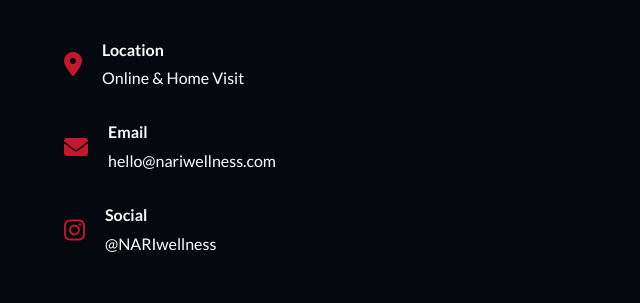
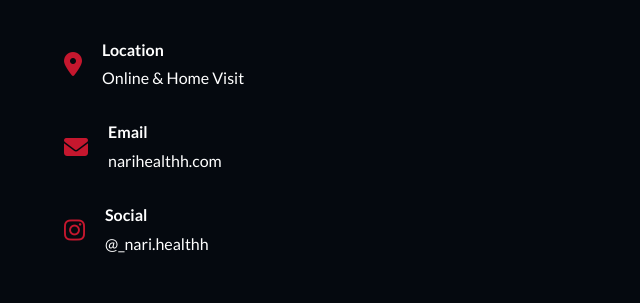
Before and after one commit to istutisingh16-stack/nari, a plain HTML site: page index.html in a window 1280 px wide. Shown: the part 2815-3118 px from the top of the page, 0-640 px from the left. Drawn offline with nearby package versions, Linux system fonts and the light colour scheme; a web font is replaced by a local one.

Commit message:
Update index.html

```diff
--- a/index.html
+++ b/index.html
@@ -542,7 +542,7 @@ NARI is not just care.
 It is connection.
 It is community.
 
-A strong bond where women heal together—because no woman should walk her health journey alone.
+A strong bond where women heal together—because no woman should walk her health journey alone
 .</p>
                 <p>We combine <strong>clinical physiotherapy</strong> with a deep, empathetic understanding of the female experience—from menstruation to motherhood and menopause.</p>
 
@@ -637,7 +637,7 @@ A strong bond where women heal together—because no woman should walk her healt
                         <i class="fa-solid fa-envelope text-carmine" style="font-size: 1.5rem;"></i>
                         <div>
                             <strong style="display: block; color: var(--white);">Email</strong>
-                            <a href="mailto:hello@nariwellness.com">hello@nariwellness.com</a>
+                            <a href="mailto:narihealthh.com">narihealthh.com</a>
                         </div>
                     </div>
 
@@ -645,7 +645,7 @@ A strong bond where women heal together—because no woman should walk her healt
                         <i class="fa-brands fa-instagram text-carmine" style="font-size: 1.5rem;"></i>
                         <div>
                             <strong style="display: block; color: var(--white);">Social</strong>
-                            <span>@NARIwellness</span>
+                            <span>@_nari.healthh</span>
                         </div>
                     </div>
                 </div>
```
